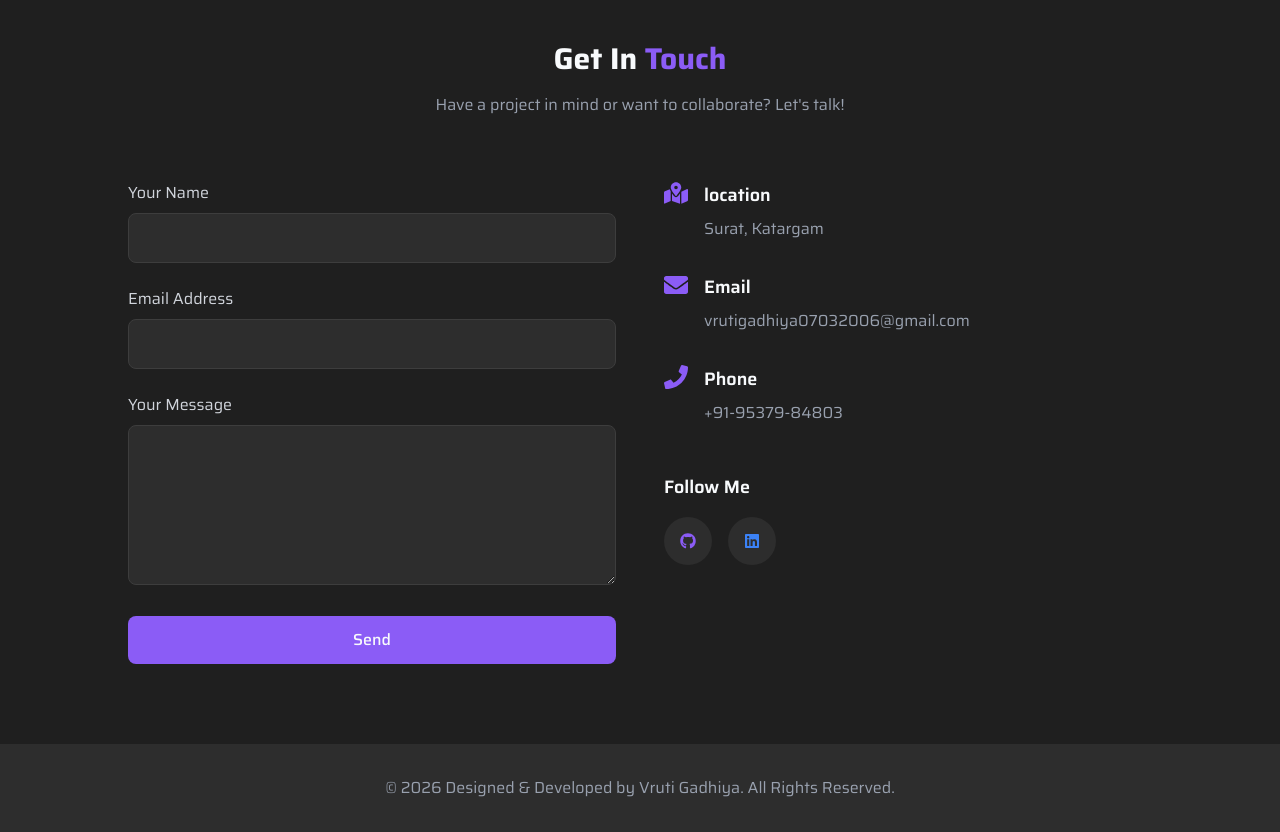
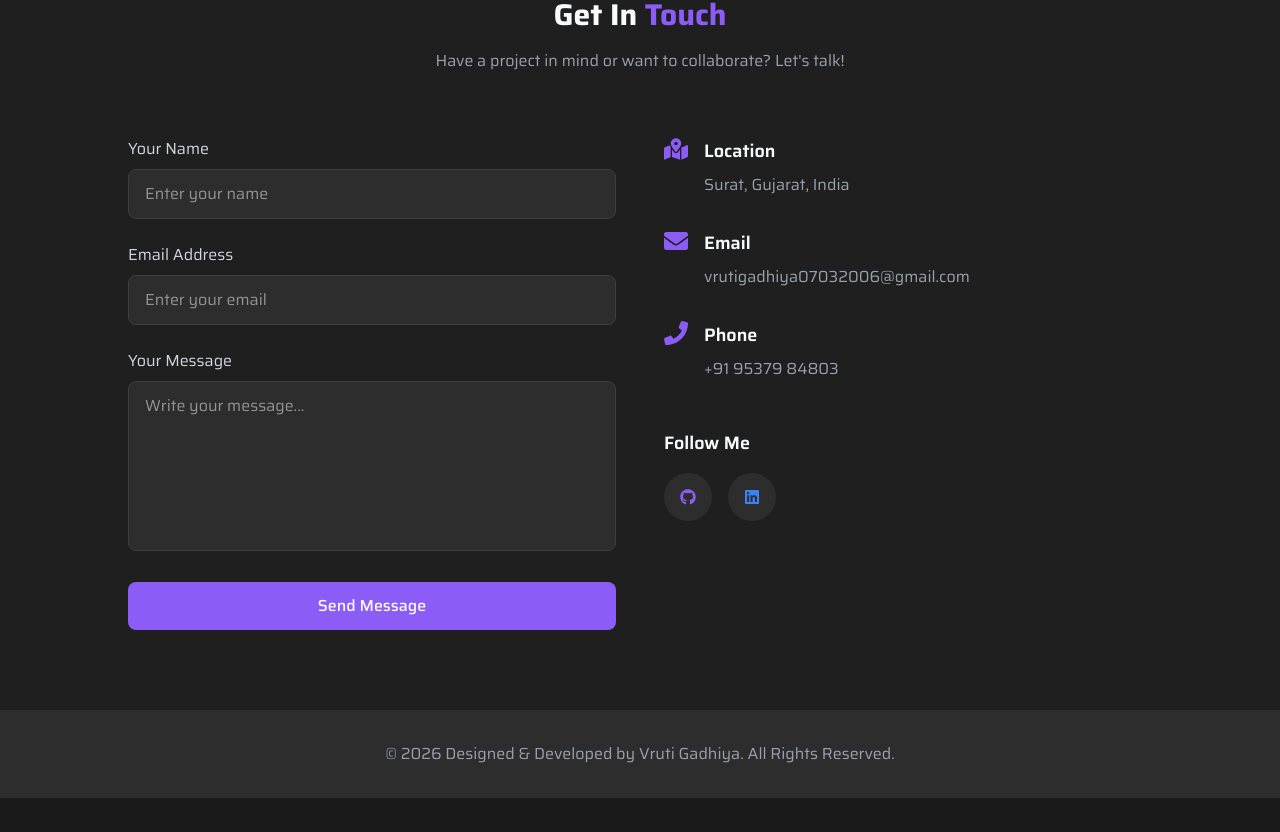
Before and after one commit to vrutigadhiya/portfolio, a React (Vite) app: page / in a window 1280 px wide. Shown: the part 5099-5931 px from the top of the page. After the commit the page ends 5897 px from the top, so only its background shows below. Built offline with nearby package versions, Linux system fonts and the light colour scheme.

Commit message:
Added EmailJS contact form

```diff
--- a/package.json
+++ b/package.json
@@ -10,6 +10,7 @@
     "preview": "vite preview"
   },
   "dependencies": {
+    "@emailjs/browser": "^4.4.1",
     "@tailwindcss/vite": "^4.3.2",
     "framer-motion": "^12.42.2",
     "react": "^19.2.7",
--- a/src/components/Contact.jsx
+++ b/src/components/Contact.jsx
@@ -1,8 +1,39 @@
-import React from "react";
+import React, { useRef } from "react";
 import { motion } from "framer-motion";
-import { FaEnvelope, FaGithub, FaLinkedin, FaMapMarkedAlt, FaPhone } from "react-icons/fa";
+import emailjs from "@emailjs/browser";
+import {
+  FaEnvelope,
+  FaGithub,
+  FaLinkedin,
+  FaMapMarkedAlt,
+  FaPhone,
+} from "react-icons/fa";
 
 const Contact = () => {
+  const form = useRef();
+
+  const sendEmail = (e) => {
+    e.preventDefault();
+
+    emailjs
+      .sendForm(
+        "service_1cirboh",
+        "template_5uscyhg",
+        form.current,
+        "fJpO_ZKFhiRRyPEhF"
+      )
+      .then(
+        () => {
+          alert("✅ Message sent successfully!");
+          form.current.reset();
+        },
+        (error) => {
+          console.error(error);
+          alert("❌ Failed to send message.");
+        }
+      );
+  };
+
   return (
     <motion.div
       initial={{ opacity: 0, y: 50 }}
@@ -14,70 +45,122 @@ const Contact = () => {
     >
       <div className="container mx-auto px-6">
         <h2 className="text-3xl font-bold text-center mb-4">
-          Get In
-          <span className="text-purple"> Touch</span>
+          Get In <span className="text-purple">Touch</span>
         </h2>
-        <p className="text-gray-400 text-center max-w-2xl mx-auto mb-16">Have a project in mind or want to collaborate? Let's talk!</p>
+
+        <p className="text-gray-400 text-center max-w-2xl mx-auto mb-16">
+          Have a project in mind or want to collaborate? Let's talk!
+        </p>
 
         <div className="grid grid-cols-1 lg:grid-cols-2 gap-12 max-w-5xl mx-auto">
-          {/* ContactForm */}
+          {/* Contact Form */}
           <div>
-              <form action="" className="space-y-6">
+            <form ref={form} onSubmit={sendEmail} className="space-y-6">
               <div>
-                  <label htmlFor="name" className="block text-gray-300 mb-2">Your Name</label>
-                  <input type="text" className="w-full bg-dark-300 border border-dark-400 rounded-lg px-4 py-3 outline-none" />
+                <label className="block text-gray-300 mb-2">
+                  Your Name
+                </label>
+                <input
+                  type="text"
+                  name="name"
+                  required
+                  placeholder="Enter your name"
+                  className="w-full bg-dark-300 border border-dark-400 rounded-lg px-4 py-3 outline-none focus:border-purple"
+                />
               </div>
+
               <div>
-                  <label htmlFor="email" className="block text-gray-300 mb-2">Email Address</label>
-                  <input type="email" className="w-full bg-dark-300 border border-dark-400 rounded-lg px-4 py-3 outline-none" />
+                <label className="block text-gray-300 mb-2">
+                  Email Address
+                </label>
+                <input
+                  type="email"
+                  name="email"
+                  required
+                  placeholder="Enter your email"
+                  className="w-full bg-dark-300 border border-dark-400 rounded-lg px-4 py-3 outline-none focus:border-purple"
+                />
               </div>
+
               <div>
-                  <label htmlFor="message" className="block text-gray-300 mb-2">Your Message</label>
-                  <textarea type="text" className="w-full h-40 bg-dark-300 border border-dark-400 rounded-lg px-4 py-3 outline-none" />
+                <label className="block text-gray-300 mb-2">
+                  Your Message
+                </label>
+                <textarea
+                  name="message"
+                  required
+                  rows="6"
+                  placeholder="Write your message..."
+                  className="w-full bg-dark-300 border border-dark-400 rounded-lg px-4 py-3 outline-none resize-none focus:border-purple"
+                ></textarea>
               </div>
-                <button type="submit" className="w-full px-6 py-3 bg-purple rounded-lg font-medium hover:bg-purple-700 transition duration-300 cursor-pointer">
-                  Send
+
+              <button
+                type="submit"
+                className="w-full px-6 py-3 bg-purple rounded-lg font-medium hover:bg-purple-700 transition duration-300 cursor-pointer"
+              >
+                Send Message
               </button>
             </form>
           </div>
 
-          {/* Contact Info */}
+          {/* Contact Information */}
           <div className="space-y-8">
             <div className="flex items-start">
               <div className="text-purple text-2xl mr-4">
                 <FaMapMarkedAlt />
               </div>
               <div>
-                <h3 className="text-lg font-semibold mb-2">location</h3>
-                <p className="text-gray-400">Surat, Katargam</p>
+                <h3 className="text-lg font-semibold mb-2">Location</h3>
+                <p className="text-gray-400">Surat, Gujarat, India</p>
               </div>
             </div>
+
             <div className="flex items-start">
               <div className="text-purple text-2xl mr-4">
                 <FaEnvelope />
               </div>
               <div>
                 <h3 className="text-lg font-semibold mb-2">Email</h3>
-                <p className="text-gray-400">vrutigadhiya07032006@gmail.com</p>
+                <p className="text-gray-400">
+                  vrutigadhiya07032006@gmail.com
+                </p>
               </div>
             </div>
+
             <div className="flex items-start">
               <div className="text-purple text-2xl mr-4">
                 <FaPhone />
               </div>
               <div>
                 <h3 className="text-lg font-semibold mb-2">Phone</h3>
-                <p className="text-gray-400">+91-95379-84803</p>
+                <p className="text-gray-400">
+                  +91 95379 84803
+                </p>
               </div>
             </div>
 
             <div className="pt-4">
-              <h3 className="text-lg font-semibold mb-4">Follow Me</h3>
+              <h3 className="text-lg font-semibold mb-4">
+                Follow Me
+              </h3>
+
               <div className="flex space-x-4">
-                <a href="https://github.com/vrutigadhiya" className="w-12 h-12 rounded-full bg-dark-300 flex items-center justify-center text-purple hover:bg-purple hover:text-white transition duration-300">
+                <a
+                  href="https://github.com/vrutigadhiya"
+                  target="_blank"
+                  rel="noopener noreferrer"
+                  className="w-12 h-12 rounded-full bg-dark-300 flex items-center justify-center text-purple hover:bg-purple hover:text-white transition duration-300"
+                >
                   <FaGithub />
                 </a>
-                <a href="https://www.linkedin.com/in/vruti-gadhiya-a87776328?utm_source=share_via&utm_content=profile&utm_medium=member_android" className="w-12 h-12 rounded-full bg-dark-300 flex items-center justify-center text-blue hover:bg-blue hover:text-white transition duration-300">
+
+                <a
+                  href="https://www.linkedin.com/in/vruti-gadhiya-a87776328"
+                  target="_blank"
+                  rel="noopener noreferrer"
+                  className="w-12 h-12 rounded-full bg-dark-300 flex items-center justify-center text-blue hover:bg-blue hover:text-white transition duration-300"
+                >
                   <FaLinkedin />
                 </a>
               </div>
--- a/src/components/Education.jsx
+++ b/src/components/Education.jsx
@@ -1,7 +1,6 @@
 import React from "react";
 import { motion } from "framer-motion";
 import { educationData } from "../assets/assets";
-import { div } from "framer-motion/client";
 
 const Education = () => {
   return (
@@ -43,7 +42,7 @@ const Education = () => {
                   <p className="text-gray-400 mb-2">{data.institute}</p>
                   <p className="text-gray-300">{data.description}</p>
                   <div className="mt-6">
-                    <span className="items-center px-6 py-2 border border-purple rounded-lg font-medium hover:bg-purple/20 transition duration-300">
+                    <span className="inline-flex flex-wrap justify-center items-center text-center px-3 sm:px-6 py-2 text-sm sm:text-base border border-purple rounded-lg font-medium hover:bg-purple/20 transition duration-300">
                       {data.result}
                     </span>
                   </div>
--- a/src/components/Projects.jsx
+++ b/src/components/Projects.jsx
@@ -29,12 +29,12 @@ const Projects = () => {
             ))
           }
         </div>
-        <div className='text-center mt-12'>
+        {/* <div className='text-center mt-12'>
           <a href="#" className="inline-flex items-center px-6 py-3 border border-purple rounded-lg font-medium hover:bg-purple/20 transition duration-300">
             <span>View More Projects</span>
             <FaArrowRight className="ml-2"/>
           </a>
-      </div>
+      </div> */}
       </div>
     </motion.div>
   );
```
Also changed, not shown: 1 other file (tests, documents, lock files or other folders). Lines whose indentation alone changed are shown as unchanged.
